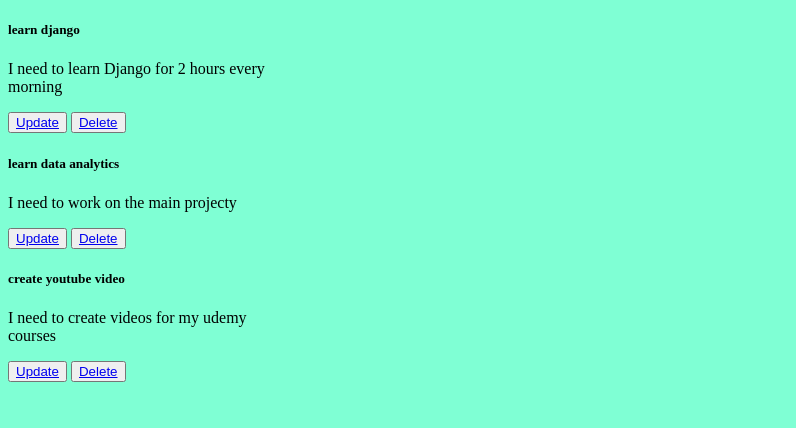
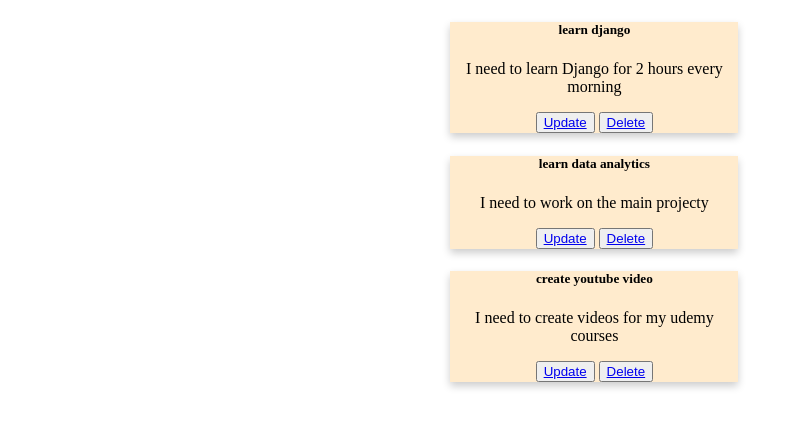
Before and after one commit to lagrandecode/todo, a Django app: page / in a window 1280 px wide. Shown: the top 428 px of the page, without its empty margins (0-796 px from the left). Run offline with Django 4.2, Linux system fonts and the light colour scheme; data comes from the database, SQL or seed files in the repository.

Commit message:
"commit"

```diff
--- a/static/main.css
+++ b/static/main.css
@@ -1,3 +1,21 @@
-body{
-    background-color: aquamarine;
+
+
+.card{
+
+    background-color: blanchedalmond;
+      /* Add shadows to create the "card" effect */
+  box-shadow: 0 4px 8px 0 rgba(0,0,0,0.2);
+  transition: 0.3s;
+  grid-row: 2/3;
+  grid-column: 2/3;
+  margin-left: 35%;
+  text-align: center;
+  grid-template-rows: 1fr 6fr 1fr;
+
+
 }
+
+/* On mouse-over, add a deeper shadow */
+.card:hover {
+    box-shadow: 0 8px 16px 0 rgba(0,0,0,0.2);
+  }
--- /dev/null
+++ b/task/forms.py
@@ -0,0 +1,3 @@
+from socket import fromshare
+from django import froms
+from django.forms import ModelForm
```
